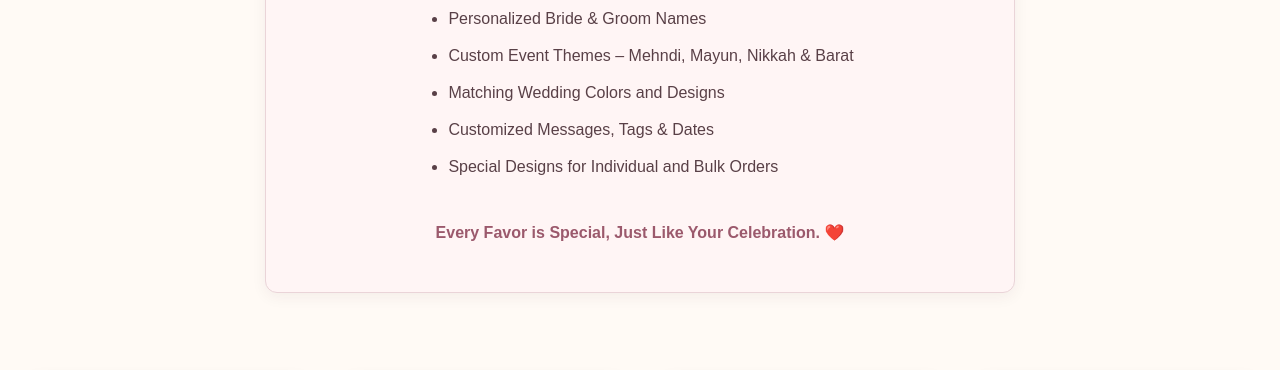
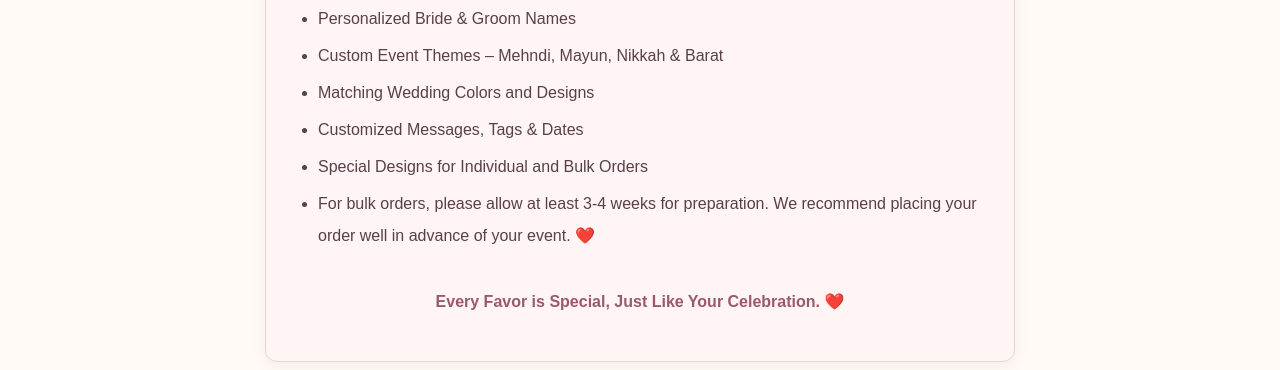
Before and after one commit to Mishal44/RANG-E-HUNAR-MISHAF, a plain HTML site: page frontend/favors.html in a window 1280 px wide. Shown: the part 1008-1378 px from the top of the page. Drawn offline with Linux system fonts and the light colour scheme.

Commit message:
Update favors.html

```diff
--- a/frontend/favors.html
+++ b/frontend/favors.html
@@ -130,6 +130,9 @@
             <li>Customized Messages, Tags & Dates</li>
 
             <li>Special Designs for Individual and Bulk Orders</li>
+
+            <li> For bulk orders, please allow at least 3-4 weeks for preparation.
+                 We recommend placing your order well in advance of your event. ❤️</li>
         </ul>
 
         <p class="custom-note">
```
